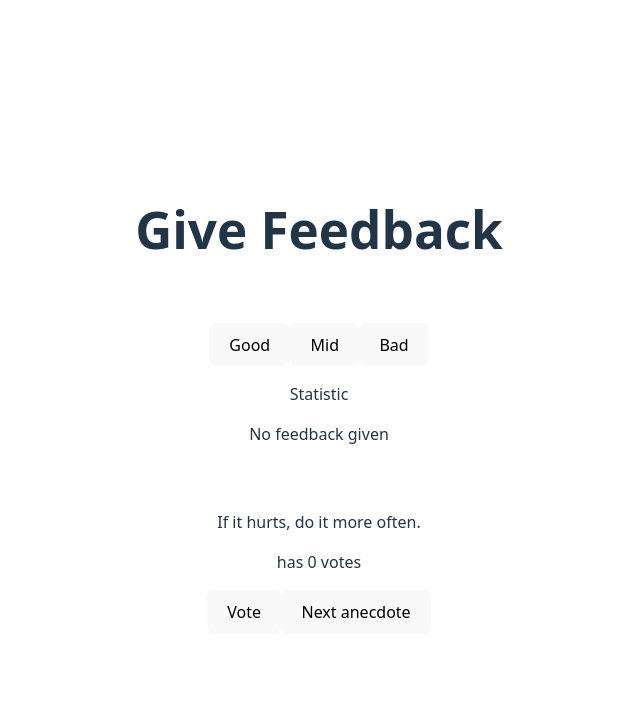
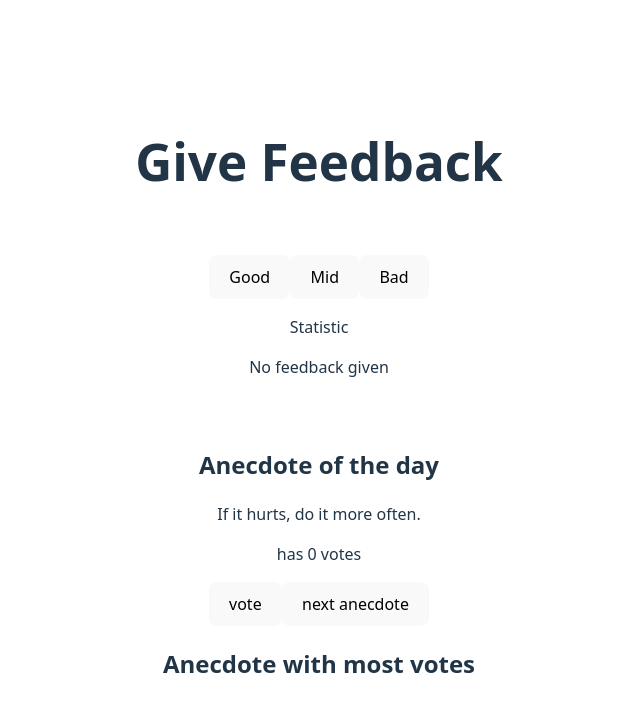
Before and after one commit to Artur-Nayman/Full-Stack-open, a React (Vite) app in the folder part1_6/: page / in a window 1280 px wide. Shown: the top 712 px of the page, without its empty margins (321-961 px from the left). Built offline with nearby package versions, Linux system fonts and the light colour scheme.

Commit message:
part1.14 done

```diff
--- a/part1_6/src/App.jsx
+++ b/part1_6/src/App.jsx
@@ -32,6 +32,10 @@ function App() {
     copy[selected] += 1
     setVotes(copy)
   }
+
+  const maxVotes = Math.max(...votes)
+  const maxIndex = votes.indexOf(maxVotes)
+
   return (
     <>
       <h1>Give Feedback</h1>
@@ -44,12 +48,21 @@ function App() {
         </p>
         <Statistic good={good} mid={mid} bad={bad} />
       </div>
-       <div>
-           <p>{anecdotes[selected]}</p>
-           <p>has {votes[selected]} votes</p>
-           <button onClick={handleVote}>Vote</button>
-           <button onClick={getRandomAnecdote}>Next anecdote</button>
-       </div>
+    <div>
+      <h2>Anecdote of the day</h2>
+      <p>{anecdotes[selected]}</p>
+      <p>has {votes[selected]} votes</p>
+      <button onClick={handleVote}>vote</button>
+      <button onClick={getRandomAnecdote}>next anecdote</button>
+
+      <h2>Anecdote with most votes</h2>
+      {maxVotes > 0 && (
+        <>
+          <p>{anecdotes[maxIndex]}</p>
+          <p>has {votes[maxIndex]} votes</p>
+        </>
+      )}
+    </div>
     </>
   )
 }
```
